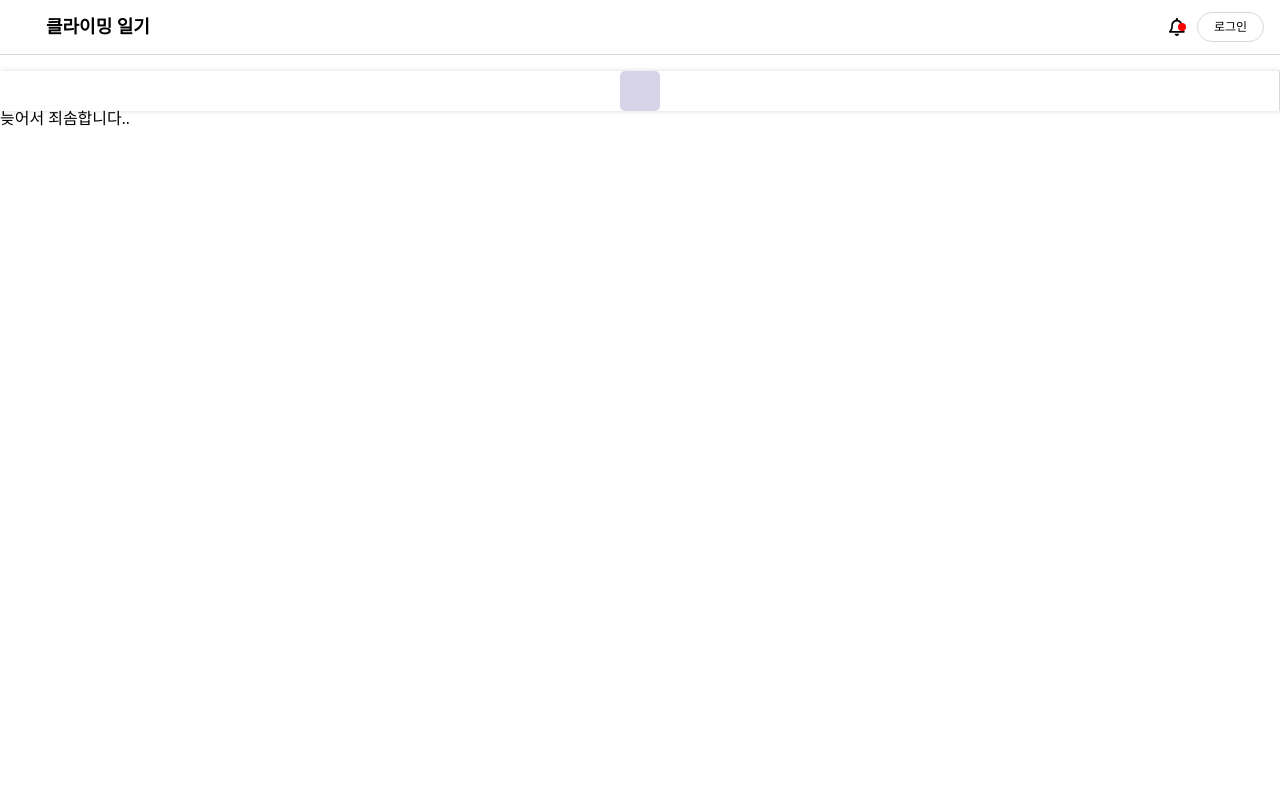
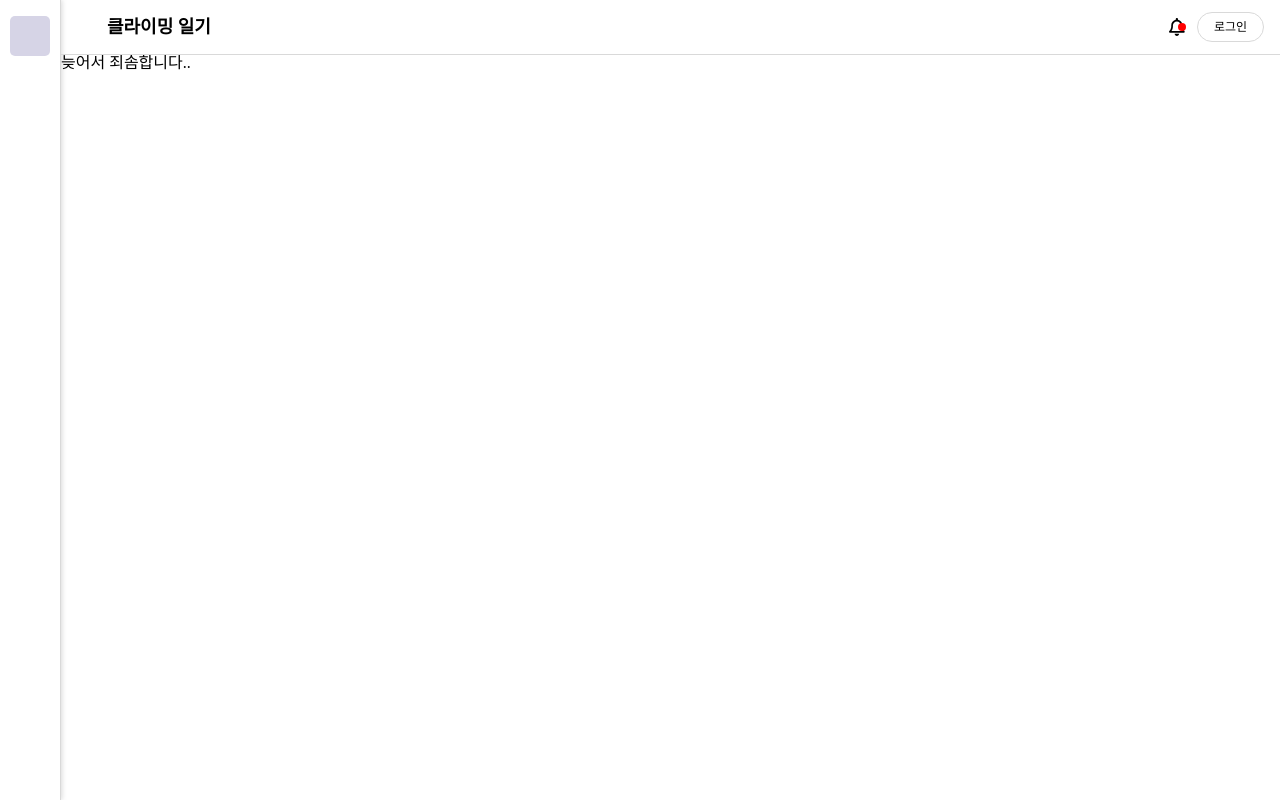
Before and after one commit to Harim2da/share-diary, a React (Create React App) app: page / in a window 1280 px wide. Built offline with nearby package versions, Linux system fonts and the light colour scheme.

Commit message:
wrap styled components 추가

```diff
--- a/src/styles/ComponentsWrapper.tsx
+++ b/src/styles/ComponentsWrapper.tsx
@@ -1,16 +1,21 @@
-import { useCycle } from "framer-motion";
+import styled from "styled-components";
 import CombineMenu from "../component/CombineMenu/CombineMenu";
 import Header from "../component/CombineMenu/Header";
 
 function ComponentsWrapper(props: { children: React.ReactNode }) {
-  const [isOpen, toggleOpen] = useCycle(false, true);
-
   return (
-    <div>
+    <Wrap>
+      <CombineMenu />
       <Header />
-      <CombineMenu isOpen={isOpen} toggleOpen={toggleOpen} />
       {props.children}
-    </div>
+    </Wrap>
   );
 }
 export default ComponentsWrapper;
+
+const Wrap = styled.div`
+  .menu {
+    float: left;
+    height: 100vh;
+  }
+`;
```
